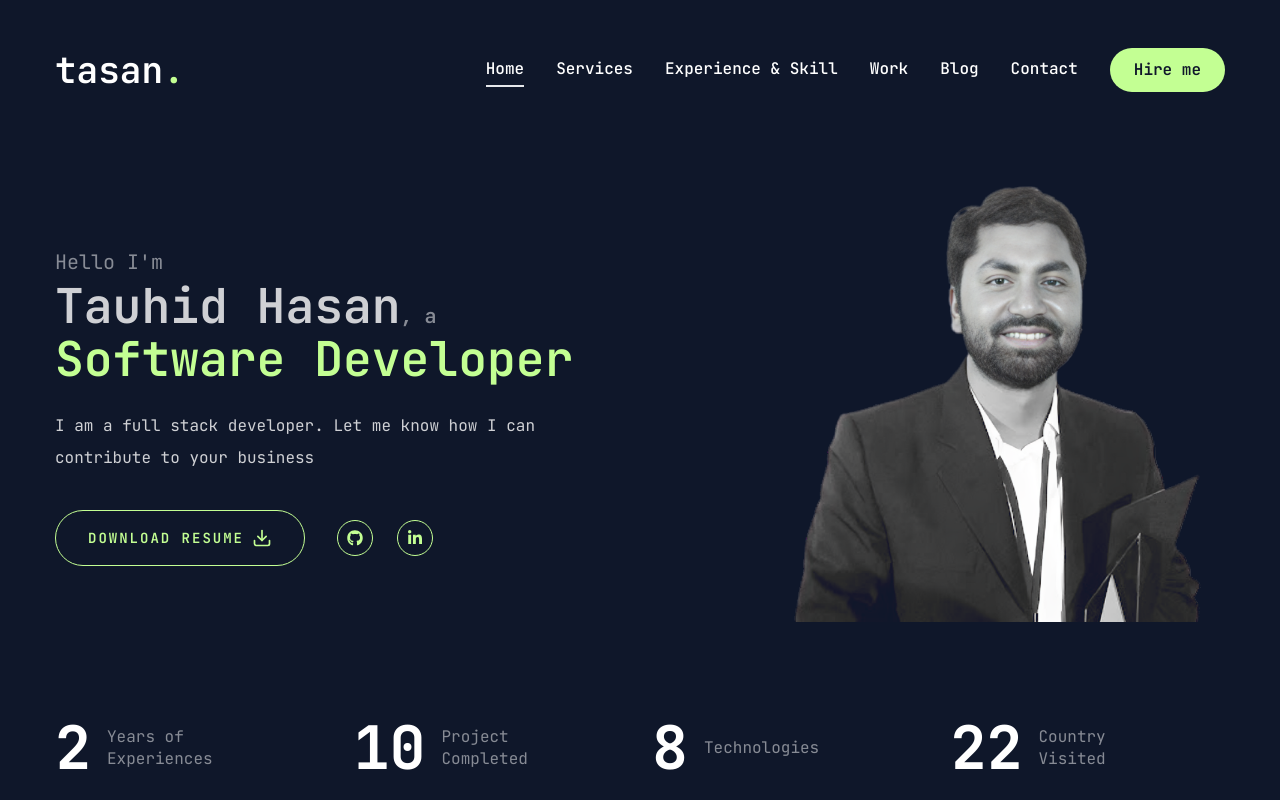
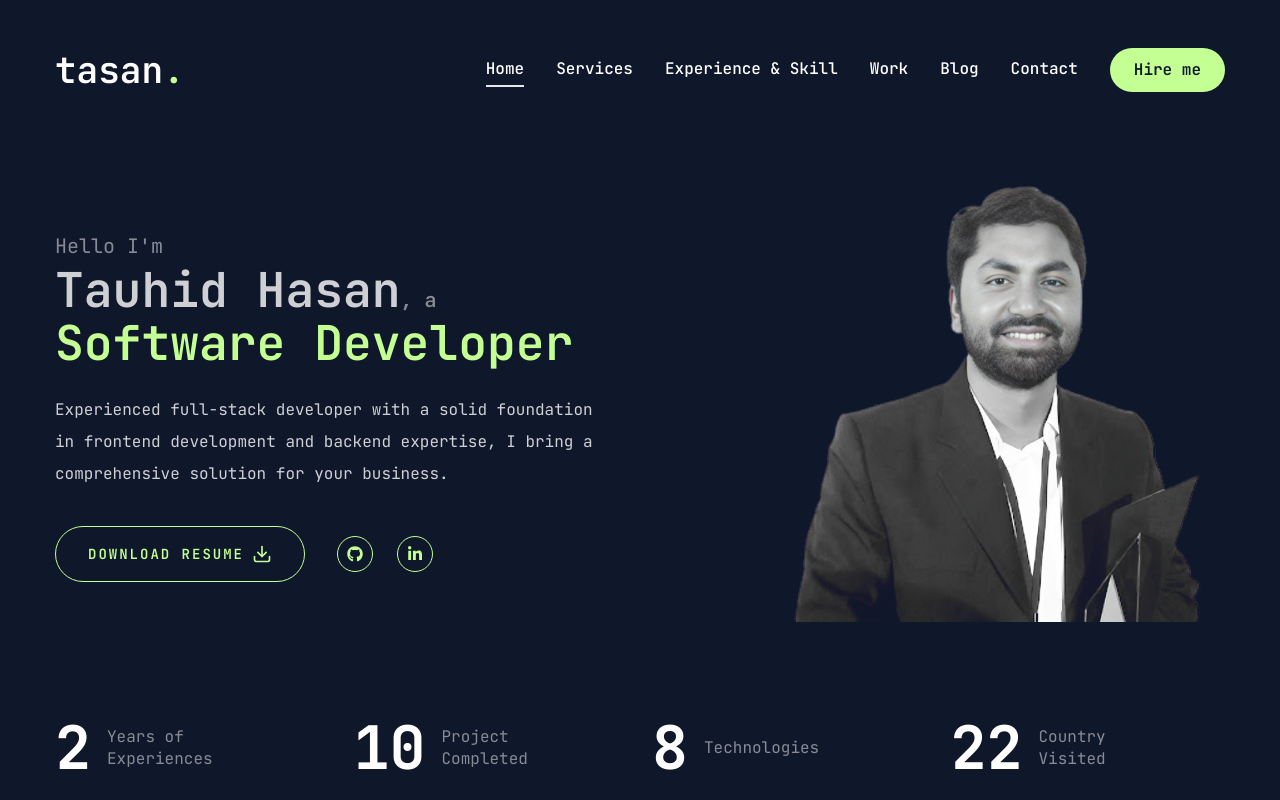
Before and after one commit to tauhid-hasan-dev/portfolio-tauhid, a Next.js app: page / in a window 1280 px wide. Built offline with nearby package versions, Linux system fonts and the light colour scheme.

Commit message:
about me udpated

```diff
--- a/app/page.jsx
+++ b/app/page.jsx
@@ -17,9 +17,10 @@ const Home = () => {
               <br />
               <span className="text-accent">Software Developer</span>
             </h1>
-            <p className="max-w-[500px] mb-9 text-white/80">
-              I am a full stack developer. Let me know how I can contribute to
-              your business
+            <p className="max-w-[550px] mb-9 text-white/80">
+              Experienced full-stack developer with a solid foundation in
+              frontend development and backend expertise, I bring a
+              comprehensive solution for your business.
             </p>
             <div className="flex flex-col xl:flex-row items-center gap-8">
               <a
```
